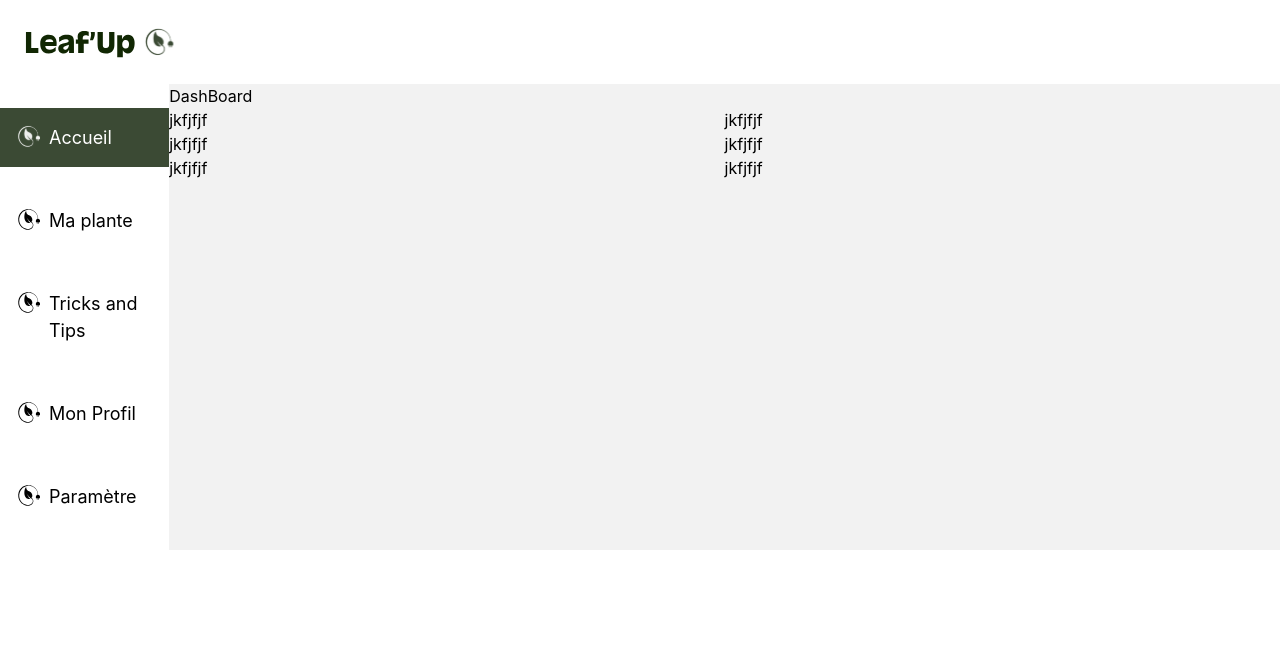
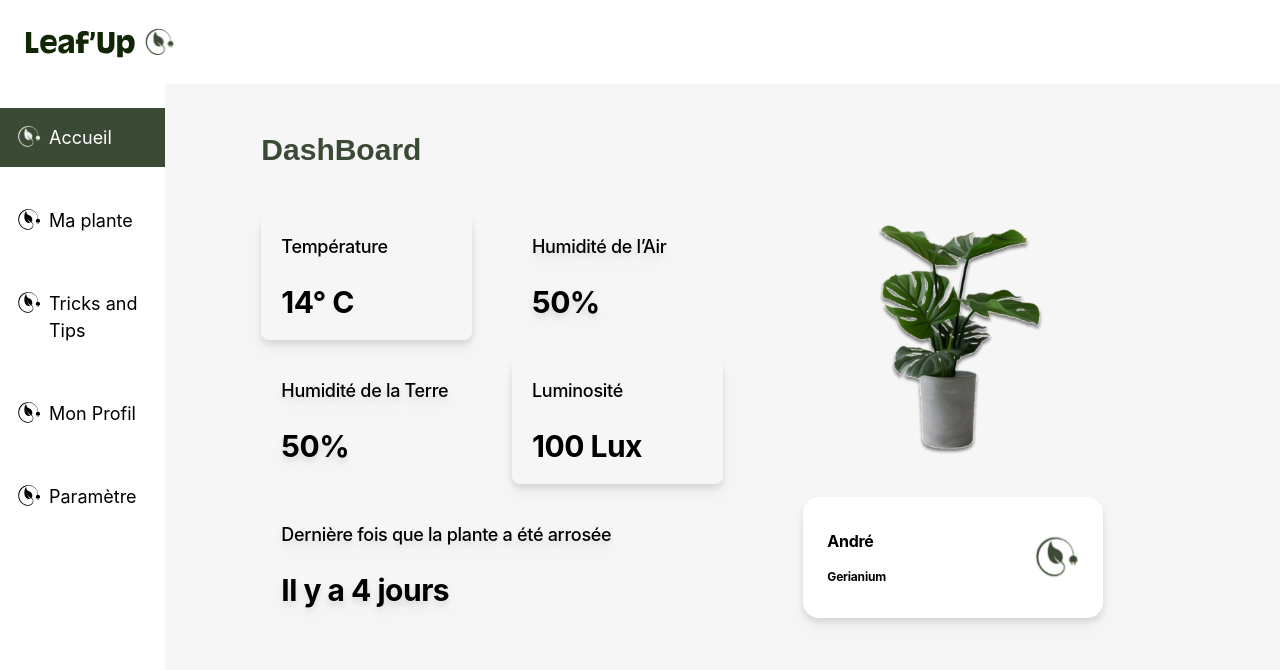
Before and after one commit to choeurtis18/LeafUp-App-Front, a React (Create React App) app: page /maplante in a window 1280 px wide. Shown: the top 670 px of the page. Built offline with nearby package versions, Linux system fonts and the light colour scheme.

Commit message:
Updage page plante

```diff
--- /dev/null
+++ b/src/Asset/components/planteParams.tsx
@@ -0,0 +1,10 @@
+import React from 'react'
+
+export default function PlanteParams(props:any) {
+  return (
+    <div className={`parametre-component bg-[${props.bg_color}] rounded-lg drop-shadow-lg p-5 flex flex-col justify-between ${props.class_supp}`}>
+        <h2 className={`parametre-type text-[${props.txt_color}] text-lg mb-4`}>{ props.params_type }</h2>
+        <h1 className={`parametre-value text-3xl text-[${props.txt_color}]`}>{ props.params_value }</h1>
+    </div>
+  )
+}
--- /dev/null
+++ b/src/Asset/css/plantepage.css
@@ -0,0 +1,51 @@
+.container{
+    font-family: 'Inter',sans-serif;
+}
+
+.container-title{
+    font-family: 'Poppins',sans-serif;
+    font-weight: 700;
+}
+
+.parametre-type{
+    font-weight: 500;
+    letter-spacing: -0.017em;
+    line-height: 22px;
+}
+.parametre-value{
+    font-weight: 700;
+    letter-spacing: -0.017em;
+    line-height: 36px;
+}
+
+.plant-name{
+    font-family: 'Inter',sans-serif;
+    font-weight: 700;
+    letter-spacing: -0.017em;
+}
+
+.plant-type{
+    font-family: 'Inter',sans-serif;
+    font-weight: 700;
+    letter-spacing: -0.017em;
+}
+
+@media (max-width:1030px) and (min-width:1000px){
+
+    .plante-image{
+        height: 110%;
+        width: 85%;
+    }
+
+}
+
+@media (max-width:648px){
+    .plant-type{
+        font-weight: 600;
+    }
+}
+
+.rotate-plant{
+    margin-top: 70px;
+    transform: rotate(-90deg) translateY(-19vw);
+}
--- a/src/Pages/HomePage.tsx
+++ b/src/Pages/HomePage.tsx
@@ -1,4 +1,4 @@
-import React, { useState, useEffect } from 'react';
+// import React, { useState, useEffect } from 'react';
 
 export default function HomePage() {
   return (
--- a/src/Pages/NotFound.tsx
+++ b/src/Pages/NotFound.tsx
@@ -5,7 +5,7 @@ export default function NotFound() {
   return (
     <div className='container'>
         <NavLink to="/">
-            <span>Retourner à l'ccueil</span>
+            <span>Retourner à l'accueil</span>
         </NavLink>
     </div>
   )
--- a/src/Pages/ParametrePage.tsx
+++ b/src/Pages/ParametrePage.tsx
@@ -1,4 +1,4 @@
-import React, { useState, useEffect } from 'react';
+// import React, { useState, useEffect } from 'react';
 
 export default function ParametrePage() {
   return (
--- a/src/Pages/PlantePage.tsx
+++ b/src/Pages/PlantePage.tsx
@@ -1,16 +1,88 @@
-import React, { useState, useEffect } from 'react';
+// import React, { useState, useEffect } from 'react';
+import PlanteParams from '../Asset/components/planteParams';
+import CurrentPLant from '../Asset/plante.png';
+import LogoIcon from '../Asset/icon-logo.svg';
+import '../Asset/css/plantepage.css';
 
-export default function PlantePage() {
+export default function PlantePage(props:any) {
+
+  const plante = {
+    name:'André',
+    type :'Gerianium',
+    image: CurrentPLant,
+  }
+
   return (
-    <div className='container'>
-      <h1 className=''>DashBoard</h1>
-      <div className='grid grid-cols-2 grid-rows-3'>
-        <p>jkfjfjf</p>
-        <p>jkfjfjf</p>
-        <p>jkfjfjf</p>
-        <p>jkfjfjf</p>
-        <p>jkfjfjf</p>
-        <p>jkfjfjf</p>
+    <div className='container sm:px-24 sm:py-12 p-6 bg-[#F6F6F6]'>
+      <h1 className='container-title text-3xl	text-primary-color-1 mb-12 hidden sm:block'>DashBoard</h1>
+      <div className='container sm:grid sm:grid-cols-2 flex flex-col-reverse'>
+        <div className="grid grid-cols-2 gap-x-10	gap-y-5 row-span-3">
+        <h1 className='container-title text-xl text-[#112703] block sm:hidden col-span-2'>Informations sur ma plante</h1>
+          <PlanteParams
+          class_supp=""
+          params_type='Température'
+          params_value = '14° C'
+          bg_color='#F6F6F6'
+          txt_color='#3B4A34'
+          />
+          <PlanteParams
+          class_supp=''
+          params_type='Humidité de l’Air'
+          params_value="50%"
+          bg_color="#3B4A34"
+          txt_color='#FFFFFF'
+          />
+          <PlanteParams
+          class_supp=""
+          params_type = 'Humidité de la Terre'
+          params_value = "50%"
+          bg_color = "#112703"
+          txt_color="#FFFFFF"
+          />
+          <PlanteParams
+          class_supp=''
+          params_type="Luminosité"
+          params_value="100 Lux"
+          bg_color='#F6F6F6'
+          txt_color='#3B4A34'
+           />
+           <PlanteParams
+           class_supp="col-span-2"
+           params_type='Dernière fois que la plante a été arrosée'
+           params_value='Il y a 4 jours'
+           bg_color='#6E8464'
+           txt_color="#FFFFFF"
+           />
+        </div>
+
+        <div className="hidden sm:grid grid-rows-3 row-span-3 gap-y-5 justify-center mb-[10px]">
+
+          <img
+          className='row-span-2 w-[70%] justify-self-center plante-image'
+          src={plante.image}
+          alt={plante.image}
+          />
+
+          <div className="bg-white rounded-2xl w-100 p-6 sm:flex flex-row justify-between items-center drop-shadow-lg">
+            <div className='flex flex-col gap-4'>
+              <h3 className='text-base plant-name'>{plante.name}</h3>
+              <p className='plant-type text-xs'>{plante.type}</p>
+            </div>
+            <img src={LogoIcon} alt={LogoIcon} />
+          </div>
+        </div>
+
+        <div className="sm:hidden grid grid-cols-2 gap-y-5">
+          <div className="grid grid-rows-2 gap-y-5 mb-[270px]">
+            <h1 className='text-3xl plant-name'>{plante.name}</h1>
+            <span className='relative mt-5'>
+            <h2 className='absolute top-0 left-0 text-xl plant-type text-[#6E8464] uppercase !tracking-[0.4em] rotate-plant'>{plante.type}</h2>
+            </span>
+          </div>
+          <div className='flex justify-center items-center bg-rounded-green'>
+            <img className='max-w-[150%] h-100' src={plante.image} alt={plante.image} />
+          </div>
+        </div>
       </div>
     </div>
   )
--- a/src/Pages/ProfilPage.tsx
+++ b/src/Pages/ProfilPage.tsx
@@ -1,4 +1,4 @@
-import React, { useState, useEffect } from 'react';
+// import React, { useState, useEffect } from 'react';
 
 export default function ProfilPage() {
   return (
--- a/src/Pages/TrickAndTipsPage.tsx
+++ b/src/Pages/TrickAndTipsPage.tsx
@@ -1,4 +1,4 @@
-import React, { useState, useEffect } from 'react';
+// import React, { useState, useEffect } from 'react';
 
 export default function TrickAndTipsPage() {
   return (
--- a/src/index.css
+++ b/src/index.css
@@ -1,3 +1,9 @@
+@tailwind base;
+@tailwind components;
+@tailwind utilities;
+
+@import url('https://fonts.googleapis.com/css2?family=Poppins:wght@500;600;700&display=swap');
+@import url('https://fonts.googleapis.com/css2?family=Inter:wght@500;700&display=swap');
 
 body {
   margin: 0;
@@ -6,16 +12,14 @@ body {
   sans-serif;
   -webkit-font-smoothing: antialiased;
   -moz-osx-font-smoothing: grayscale;
+  overflow-x: hidden;
+  width: 100vw;
 }
 
 code {
   font-family: source-code-pro, Menlo, Monaco, Consolas, 'Courier New',
   monospace;
 }
-
-@tailwind base;
-@tailwind components;
-@tailwind utilities;
 header {
   padding: 24px;
   display: flex;
@@ -109,3 +113,7 @@ header .header-container svg {
     font-size: 50px;
   }
 }
+
+#root{
+  overflow-x: hidden;
+}
--- a/src/index.tsx
+++ b/src/index.tsx
@@ -9,7 +9,7 @@ import { FontAwesomeIcon } from "@fortawesome/react-fontawesome";
 import { faBars } from '@fortawesome/free-solid-svg-icons';
 import { faSignOutAlt } from '@fortawesome/free-solid-svg-icons'
 
-import logo_green from './Asset/logo_green.svg';
+// import logo_green from './Asset/logo_green.svg';
 import logo_header from './Asset/logo-header.svg';
 //npm i --save @fortawesome/react-fontawesome@latest
 
@@ -39,7 +39,7 @@ root.render(
   <React.StrictMode>
   <header>
     <div className='header-logo-container'>
-      <img src={logo_header}/>
+      <img src={logo_header} alt={logo_header}/>
     </div>
     <div className='header-container'>
       <FontAwesomeIcon icon={faSignOutAlt} className='header-container-sign-icon flex' />
--- a/tailwind.config.js
+++ b/tailwind.config.js
@@ -5,6 +5,16 @@ module.exports = {
   ],
   theme: {
     extend: {},
+    colors:{
+      'black':"#000000",
+      'white':'#FFFFFF',
+      'primary-color-1':'#3B4A34',
+      'primary-color-2':'#112703',
+      'secondary-color-1':'#F6F6F6',
+      'secondary-color-2':'#FFFFFF',
+      'secondary-color-3':'#6E8464',
+      'secondary-color-4':'#808080',
+    },
   },
   plugins: [],
 }
```
Also changed, not shown: src/Asset/icon-logo.svg (added), src/Asset/plante.png (added).
